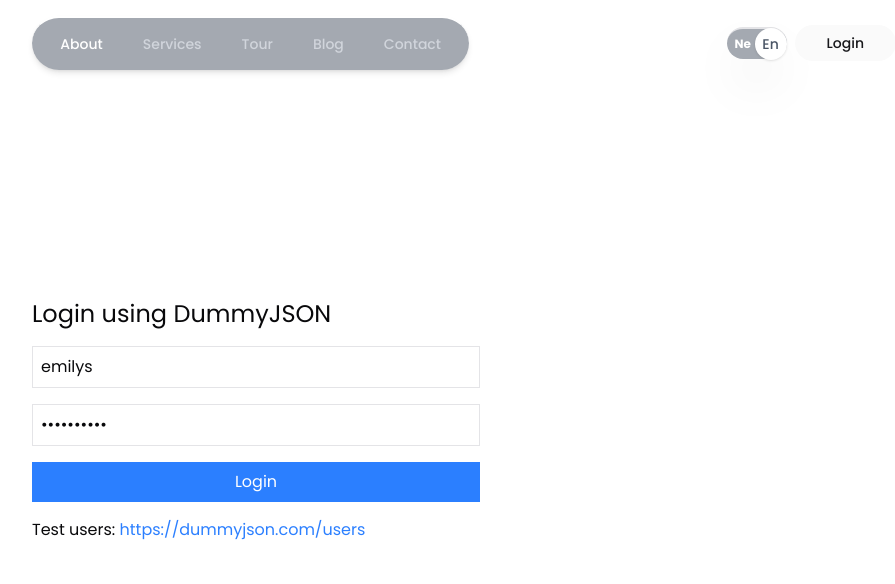
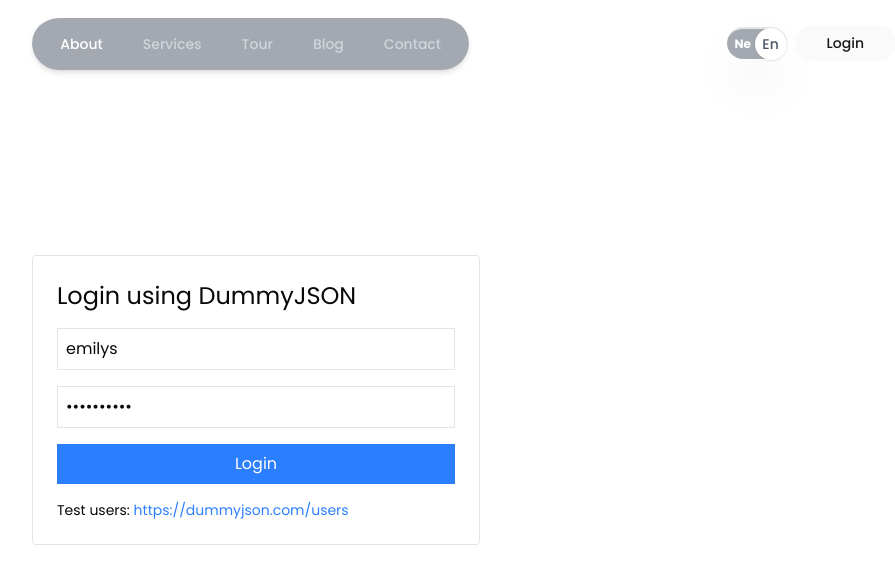
Before and after one commit to khojwar/neptravi, a Next.js app: page /signin in a window 1280 px wide. Shown: the top 584 px of the page, without its empty margins (384-1279 px from the left). Built offline with nearby package versions, Linux system fonts and the light colour scheme.

Commit message:
update login form validation with formik and yup

```diff
--- a/package.json
+++ b/package.json
@@ -20,6 +20,7 @@
     "class-variance-authority": "^0.7.1",
     "clsx": "^2.1.1",
     "date-fns": "^4.1.0",
+    "formik": "^2.4.9",
     "lucide-react": "^0.555.0",
     "next": "16.0.4",
     "react": "19.2.0",
@@ -28,6 +29,7 @@
     "react-hot-toast": "^2.6.0",
     "react-redux": "^9.2.0",
     "tailwind-merge": "^3.4.0",
+    "yup": "^1.7.1",
     "zod": "^4.1.13"
   },
   "devDependencies": {
--- a/src/app/signin/page.tsx
+++ b/src/app/signin/page.tsx
@@ -1,107 +1,156 @@
-'use client';
+"use client";
 
-import { useEffect, useState } from 'react';
-import { useRouter } from 'next/navigation';
-import { useDispatch } from 'react-redux';
-import { loginSuccess } from '@/store/slices/authSlice';
-import toast from 'react-hot-toast';
+import { useRouter } from "next/navigation";
+import { useDispatch } from "react-redux";
+import { loginSuccess } from "@/store/slices/authSlice";
+import toast from "react-hot-toast";
+import { Formik, Form, Field, ErrorMessage } from "formik";
+import * as Yup from "yup";
+
+const validationSchema = Yup.object({
+  username: Yup.string().required("Username is required"),
+  password: Yup.string()
+    .min(8, "Password must be at least 8 characters")
+    .required("Password is required"),
+});
 
 const SignIn = () => {
-    const [username, setUsername] = useState('emilys'); // Test user from DummyJSON
-    const [password, setPassword] = useState('emilyspass');
-    const [error, setError] = useState('');
-    const [loading, setLoading] = useState(false);
-
   const router = useRouter();
   const dispatch = useDispatch();
 
-    const handleSubmit = async (e: React.FormEvent) => {
-        e.preventDefault();
-
-        setError('');
-        setLoading(true);
-
+  const handleSubmit = async (
+    values: { username: string; password: string },
+    {
+      setSubmitting,
+      setStatus,
+    }: {
+      setSubmitting: (isSubmitting: boolean) => void;
+      setStatus: (status: string | null) => void;
+    }
+  ) => {
     try {
-            const res = await fetch('https://dummyjson.com/auth/login', {
-                method: 'POST',
+      const res = await fetch("https://dummyjson.com/auth/login", {
+        method: "POST",
         headers: {
-                    'Content-Type': 'application/json',
-                    'Authorization': 'Bearer dummy', // your working fix
+          "Content-Type": "application/json",
+          Authorization: "Bearer dummy", // your working fix
         },
-                body: JSON.stringify({ username, password, expiresInMins: 30 }),
-                credentials: 'omit',
+        body: JSON.stringify({
+          username: values.username,
+          password: values.password,
+          expiresInMins: 30,
+        }),
+        credentials: "omit",
       });
 
-            if (!res.ok) throw new Error('Invalid credentials')
+      if (!res.ok) throw new Error("Invalid credentials");
 
       const data = await res.json();
 
       // save in redux
-            dispatch(loginSuccess({
+      dispatch(
+        loginSuccess({
           user: data,
           token: data.accessToken,
-            }));
+        })
+      );
 
-            // save to localStorage for hydration
-            localStorage.setItem('auth', JSON.stringify({
+      // LocalStorage (for hydration)
+      localStorage.setItem(
+        "auth",
+        JSON.stringify({
           user: data,
           token: data.accessToken,
-            }));
+        })
+      );
 
       // save token in cookie (middleware-readable)
       document.cookie = `token=${data.accessToken}; path=/; max-age=${30 * 60}`;
 
-            toast.success('Successfully created!');
+      toast.success("Successfully logged in!");
 
-            router.push('/profile')
-
-        } catch (err) {
-            console.error(err);
-            setError('Something went wrong');
+      router.push("/profile");
+    } catch (error) {
+      console.error(error);
+      setStatus("Invalid username or password");
     } finally {
-            setLoading(false);
+      setSubmitting(false);
     }
-    }
+  };
 
 return (
-    <div className='flex justify-center items-center min-h-screen mx-auto'>
-        <div className="max-w-md mx-auto mt-10">
+    <div className="flex justify-center items-center min-h-screen mx-auto">
+      <div className="max-w-md w-full p-6 border rounded">
         <h1 className="text-2xl mb-4">Login using DummyJSON</h1>
-            <form onSubmit={handleSubmit} className="space-y-4">
-                <input
+
+        <Formik
+          initialValues={{
+            username: 'emilys',
+            password: 'emilyspass',
+          }}
+          validationSchema={validationSchema}
+          onSubmit={handleSubmit}
+        >
+          {({ isSubmitting, status }) => (
+            <Form className="space-y-4">
+              {/* Username */}
+              <div>
+                <Field
+                  name="username"
                   type="text"
-                value={username}
-                onChange={(e) => setUsername(e.target.value)}
-                placeholder="Username (e.g., emilys)"
+                  placeholder="Username"
                   className="w-full p-2 border"
-                required
                 />
+                <ErrorMessage
+                  name="username"
+                  component="p"
+                  className="text-red-500 text-sm"
+                />
+              </div>
 
-                <input
+              {/* Password */}
+              <div>
+                <Field
+                  name="password"
                   type="password"
-                value={password}
-                onChange={(e) => setPassword(e.target.value)}
-                placeholder="Password (e.g., emilyspass)"
+                  placeholder="Password"
                   className="w-full p-2 border"
-                required
                 />
+                <ErrorMessage
+                  name="password"
+                  component="p"
+                  className="text-red-500 text-sm"
+                />
+              </div>
 
+              {/* Submit */}
               <button
                 type="submit"
+                disabled={isSubmitting}
                 className="w-full bg-blue-500 text-white p-2 disabled:bg-blue-300"
-                    disabled={loading}
               >
-                    {loading ? 'Logging in...' : 'Login'}
+                {isSubmitting ? 'Logging in...' : 'Login'}
               </button>
 
-                {error && <p className="text-red-500">{error}</p>}
-            </form>
+              {/* API Error */}
+              {status && <p className="text-red-500">{status}</p>}
+            </Form>
+          )}
+        </Formik>
 
-            <p className="mt-4">Test users: <a href="https://dummyjson.com/users" target="_blank" className="text-blue-500">https://dummyjson.com/users</a></p>
-
+        <p className="mt-4 text-sm">
+          Test users:{' '}
+          <a
+            href="https://dummyjson.com/users"
+            target="_blank"
+            className="text-blue-500"
+          >
+            https://dummyjson.com/users
+          </a>
+        </p>
       </div>
     </div>
-  )
-}
+  );
+};
 
-export default SignIn
+export default SignIn;
```
Also changed, not shown: 1 other file (tests, documents, lock files or other folders). Lines whose indentation alone changed are shown as unchanged.
